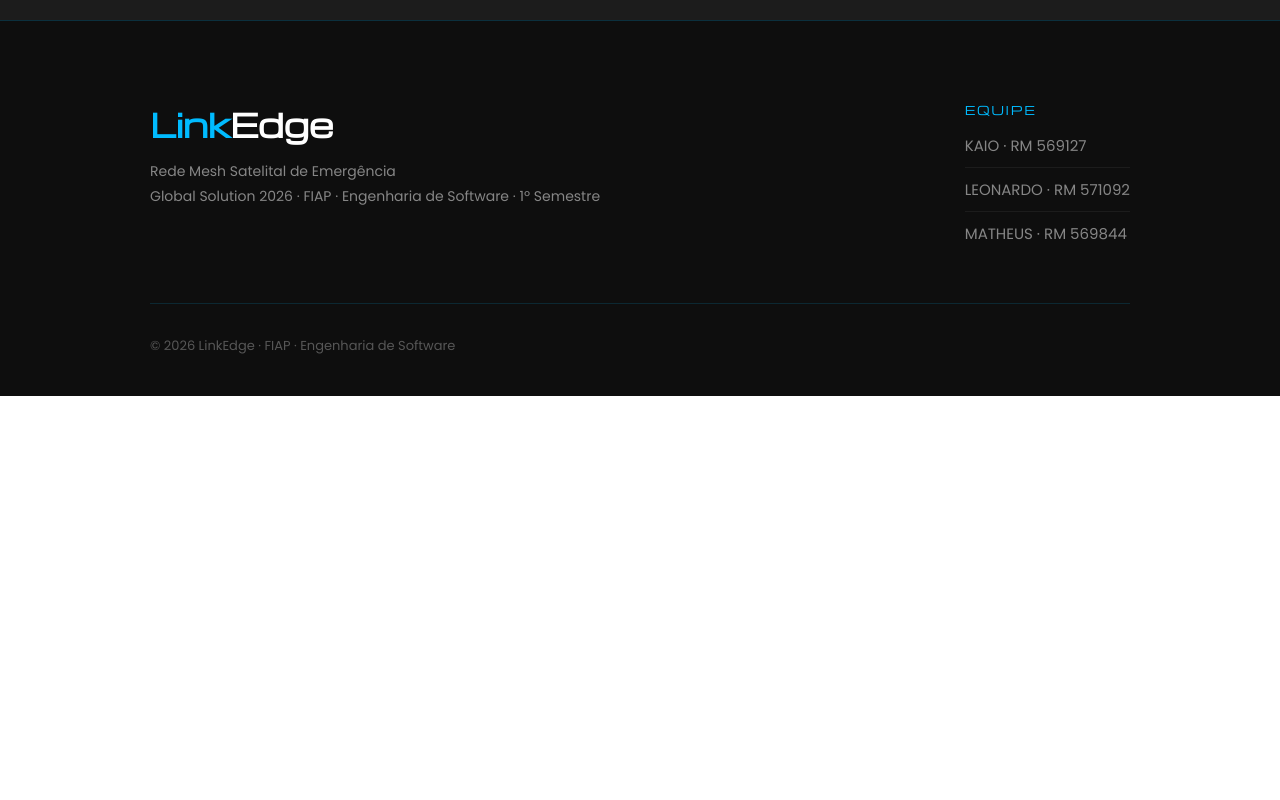
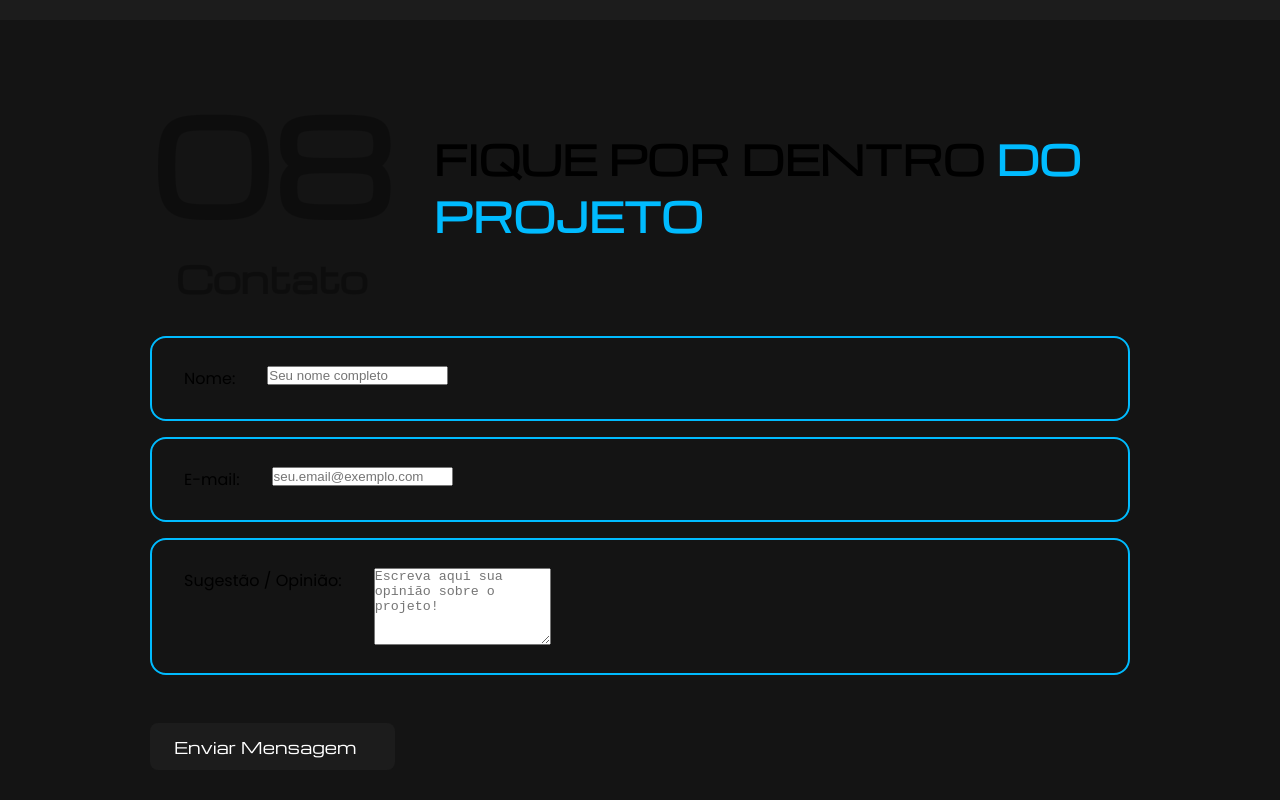
Before and after one commit to linkedge-source/web-linkedge, a plain HTML site: page index.html in a window 1280 px wide. Shown: the part 6380-7180 px from the top of the page. Before the commit the page ends 6776 px from the top, so only its background shows below. Drawn offline with nearby package versions, Linux system fonts and the light colour scheme.

Commit message:
feat: adicionando formulário no projeto

```diff
--- a/index.html
+++ b/index.html
@@ -544,6 +544,64 @@
                     </div>
                 </div>
             </section>
+
+            <section id="form" class="container container--alt">
+                <div class="conteudo">
+                    <div class="problema-header">
+                        <div style="text-align: center; opacity: 30%">
+                            <h1 style="font-size: 128px">08</h1>
+                            <h1 style="font-size: 36px">Contato</h1>
+                        </div>
+                        <h1 style="text-transform: uppercase">
+                            Fique Por Dentro
+                            <span style="color: var(--primary-color)"
+                                >Do Projeto</span
+                            >
+                        </h1>
+                    </div>
+                    <div class="flow">
+                        <form>
+                            <div id="formulario" class="flow-item">
+                                <label for="nome">Nome:</label>
+                                <input
+                                    type="text"
+                                    id="nome"
+                                    name="nome"
+                                    placeholder="Seu nome completo"
+                                    required
+                                />
+                            </div>
+
+                            <div id="formulario" class="flow-item">
+                                <label for="email">E-mail:</label>
+                                <input
+                                    type="email"
+                                    id="email"
+                                    name="email"
+                                    placeholder="seu.email@exemplo.com"
+                                    required
+                                />
+                            </div>
+
+                            <div id="formulario" class="flow-item">
+                                <label for="mensagem"
+                                    >Sugestão / Opinião:</label
+                                >
+                                <textarea
+                                    id="mensagem"
+                                    name="mensagem"
+                                    rows="5"
+                                    placeholder="Escreva aqui sua opinião sobre o projeto!"
+                                    required
+                                ></textarea>
+                            </div>
+                            <button class="botao-p" type="submit">
+                                Enviar Mensagem
+                            </button>
+                        </form>
+                    </div>
+                </div>
+            </section>
         </main>
 
         <footer>
```
